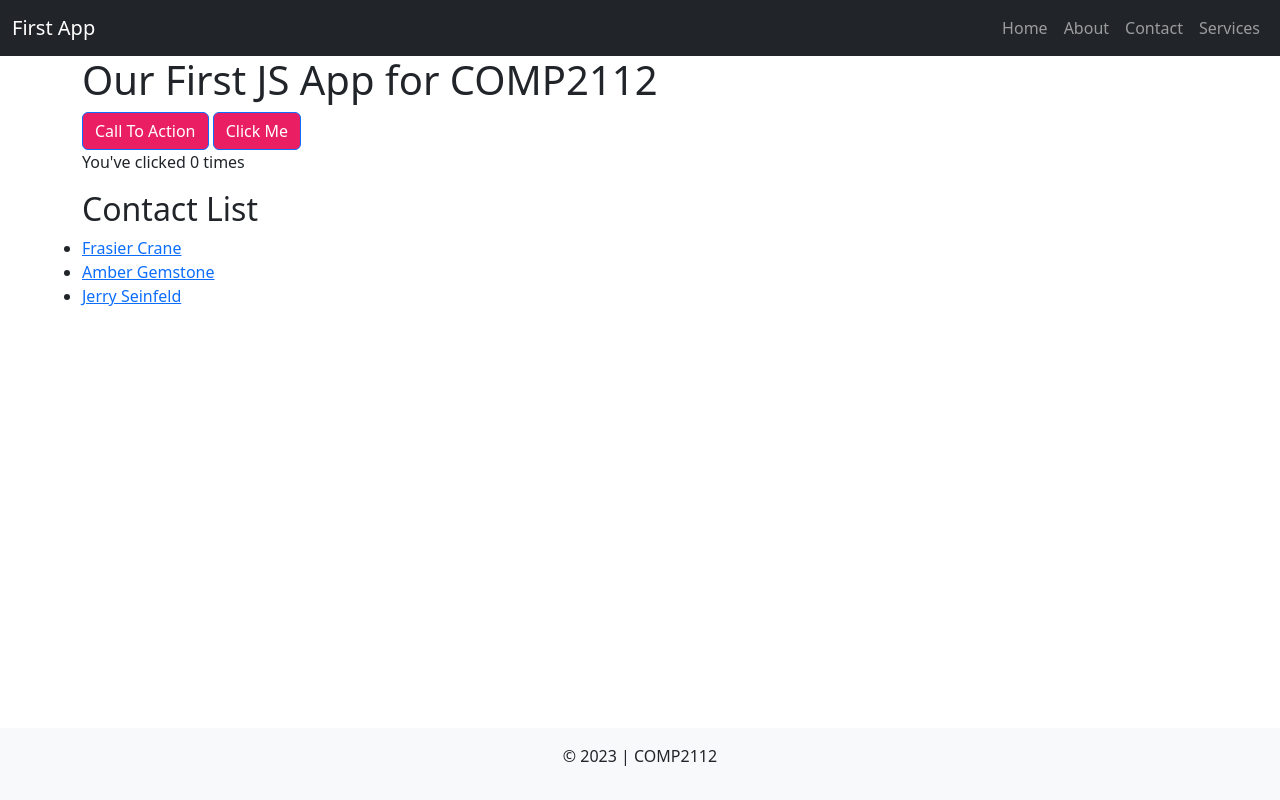
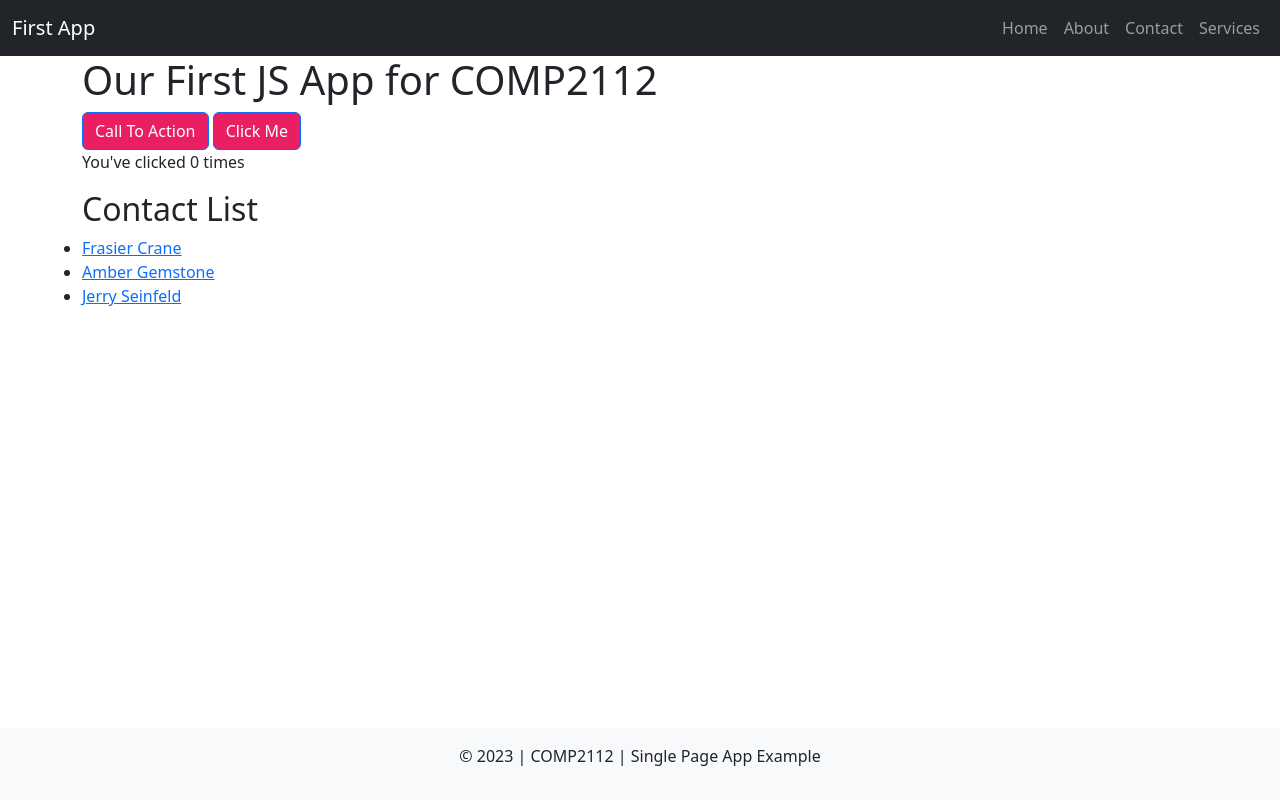
Before and after one commit to ifotn/comp2112-firstapp-f23, a website: page index.html in a window 1280 px wide. Drawn offline with nearby package versions, Linux system fonts and the light colour scheme.

Commit message:
l3/2 - update footer

```diff
--- a/views/shared/footer.html
+++ b/views/shared/footer.html
@@ -1,3 +1,3 @@
 <div class="bg-light text-center fixed-bottom p-3">
-    <p>&copy; 2023 | COMP2112</p>
+    <p>&copy; 2023 | COMP2112 | Single Page App Example</p>
 </div>
```
